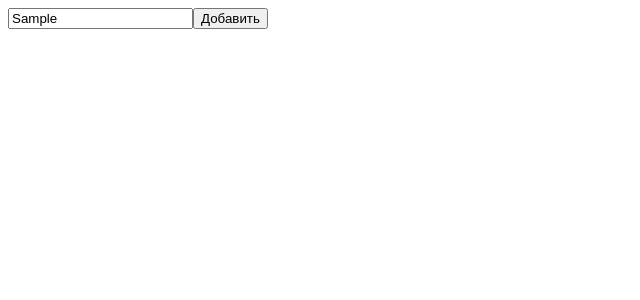
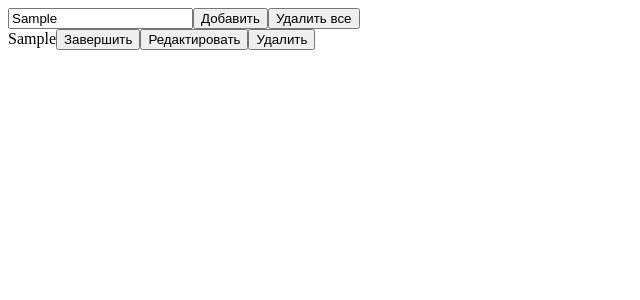
Before and after one commit to Groamed/ReactToDoList, a React (Create React App) app: page / in a window 1280 px wide. Both pictures are taken after typing "Sample" into the empty fields and a click on the button "Добавить". Shown: the top 300 px of the page, without its empty margins (0-640 px from the left). Built offline with nearby package versions, Linux system fonts and the light colour scheme.

Commit message:
Complete creating ToDoList app

```diff
--- a/src/components/App.jsx
+++ b/src/components/App.jsx
@@ -3,20 +3,38 @@ import TaskAddBar from './TaskAddBar/TaskAddBar'
 import TaskList from './TaskList/TaskList'
 
 class App extends Component {
-    tasks = {}
+    state = {
+        tasks: []
+    }
+    addTask = this.addTask.bind(this)
+    clearAll = this.clearAll.bind(this)
+    updateTasks = this.updateTasks.bind(this)
 
     render() {
         return (
             <div>
-                <TaskAddBar addTask={this.addTask.bind(this)} />
-                <TaskList tasks={this.tasks} />
+                <TaskAddBar addTask={this.addTask} clearAll={this.clearAll} />
+                <TaskList tasks={this.state.tasks} updateTasks={this.updateTasks} />
             </div>
         )
     }
 
     addTask(task) {
-        this.tasks[task] = task
-        console.log(this.tasks)
+        this.setState(prevState => {
+            return { tasks: prevState.tasks.concat(task) }
+        })
+    }
+
+    updateTasks(tasks) {
+        this.setState(prevState => {
+            return { tasks: tasks }
+        })
+    }
+
+    clearAll() {
+        this.setState(prevState => {
+            return { tasks: [] }
+        })
     }
 }
 
--- a/src/components/TaskAddBar/TaskAddBar.jsx
+++ b/src/components/TaskAddBar/TaskAddBar.jsx
@@ -1,20 +1,23 @@
 import React, { Component } from 'react'
 
 class TaskAddBar extends Component {
-    addTask = this.addTask.bind(this)
+    state = {
+        text: ''
+    }
 
     render() {
         return (
             <div>
-                <input type="text" className='task' />
+                <input type="text" value={this.state.text} onChange={this.changeInput} />
                 <button onClick={this.addTask}>Добавить</button>
+                <button onClick={this.props.clearAll}>Удалить все</button>
             </div>
         )
     }
 
-    addTask() {
-        this.props.addTask(document.querySelector('.task').value)
-    }
+    changeInput = event => this.setState({ text: event.target.value })
+
+    addTask = () => this.props.addTask({ id: Math.floor(Math.random() * 10000), task: this.state.text })
 }
 
 export default TaskAddBar
--- a/src/components/TaskElement/TaskElement.jsx
+++ b/src/components/TaskElement/TaskElement.jsx
@@ -3,37 +3,43 @@ import React, { Component } from 'react'
 class TaskElement extends Component {
     state = {
         isCompleted: false,
-        isEdited: false
+        isEdited: false,
+        text: ''
     }
-    completeTask = this.completeTask.bind(this)
-    editTask = this.editTask.bind(this)
-    deleteTask = this.deleteTask.bind(this)
 
     render() {
-        const complete = (!this.state.isCompleted && !this.state.isEdited) &&
-            <button onClick={this.completeTask} value='Завершить' /> && <button onClick={this.editTask} value='Редактировать' />
-        const editmode = this.state.isEdited && <input type='text' /> && <button onClick={this.editTask} value='Закончить' />
-        const completed = this.state.isCompleted && <p>Завершено</p>
+        const normalmode = (!this.state.isCompleted && !this.state.isEdited) &&
+            <span><button onClick={this.completeTask}>Завершить</button><button onClick={this.editTask}>Редактировать</button><button onClick={this.deleteTask}>Удалить</button></span>
+        const editmode = this.state.isEdited && <span><input type='text' value={this.state.text} onChange={this.changeInput} /><button onClick={this.editTask}>Закончить</button></span>
+        const completed = this.state.isCompleted && <span>Завершено: </span>
         return (
             <div>
+                {completed}
                 {this.props.task}
+                {normalmode}
                 {editmode}
-                {completed}
             </div>
         )
     }
 
-    completeTask() {
-        this.setState(prevState => { isCompleted: !prevState })
+    completeTask = () => {
+        this.setState(prevState => { return { isCompleted: true } })
     }
 
-    editTask() {
-
+    editTask = () => {
+        this.setState(prevState => {
+            if (prevState.isEdited) {
+                this.props.editTask(this.props.id, this.state.text)
+            }
+            return { isEdited: !prevState.isEdited }
+        })
     }
 
-    deleteTask() {
+    deleteTask = () => {
+        this.props.deleteTask(this.props.id)
+    }
 
-    }
+    changeInput = event => this.setState({ text: event.target.value })
 }
 
 export default TaskElement
--- a/src/components/TaskList/TaskList.jsx
+++ b/src/components/TaskList/TaskList.jsx
@@ -1,10 +1,33 @@
 import React, { Component } from 'react'
+import TaskElement from '../TaskElement/TaskElement';
 
 class TaskList extends Component {
+    editTask = this.editTask.bind(this)
+    deleteTask = this.deleteTask.bind(this)
+
     render() {
+        console.log(this.props)
+        const list = this.props.tasks.map(elem => { return <TaskElement key={elem.id} id={elem.id} task={elem.task} editTask={this.editTask} deleteTask={this.deleteTask} /> })
         return (
-            <div></div>
+            <div>
+                {list}
+            </div>
         )
+    }
+
+    editTask(id, newTask) {
+        this.props.updateTasks(this.props.tasks.map(elem => {
+            if (elem.id === id) {
+                elem.task = newTask
+                return elem
+            } else {
+                return elem
+            }
+        }))
+    }
+
+    deleteTask(id) {
+        this.props.updateTasks(this.props.tasks.filter(elem => id !== elem.id))
     }
 }
 
```
